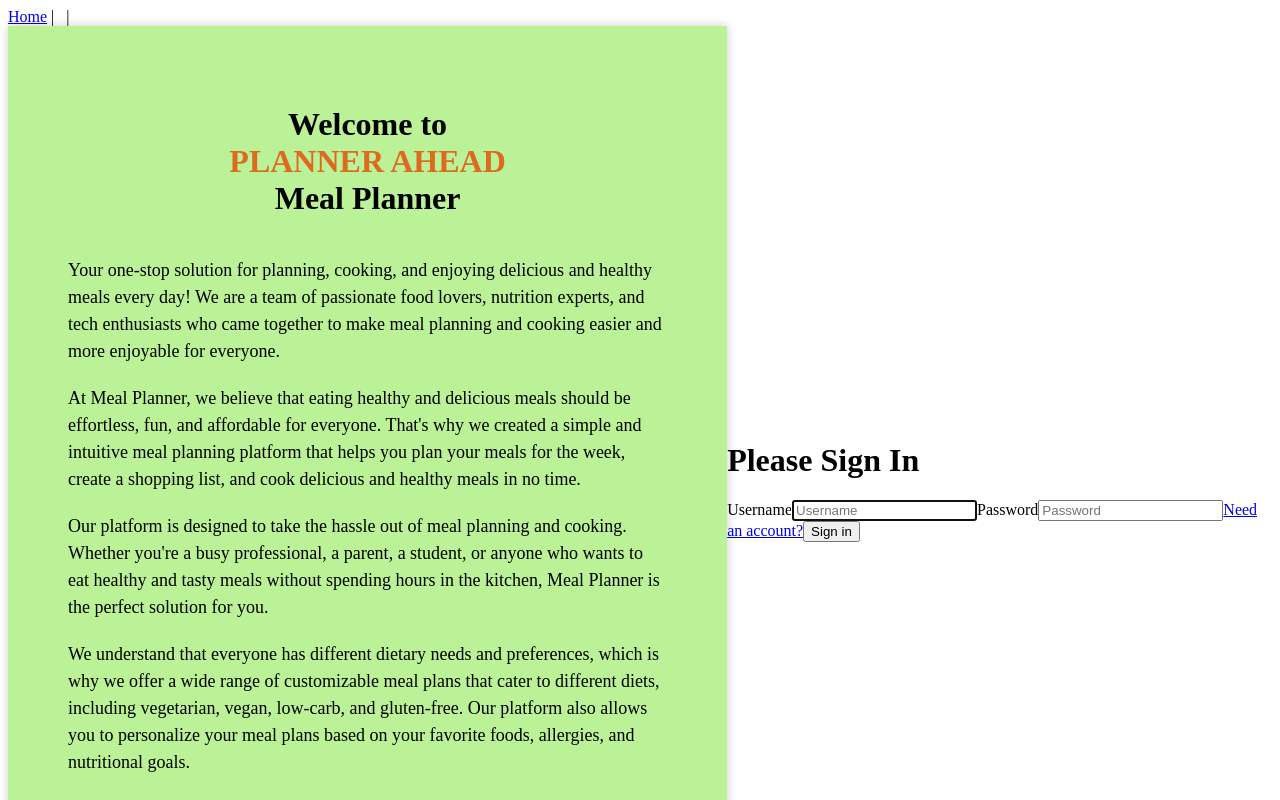
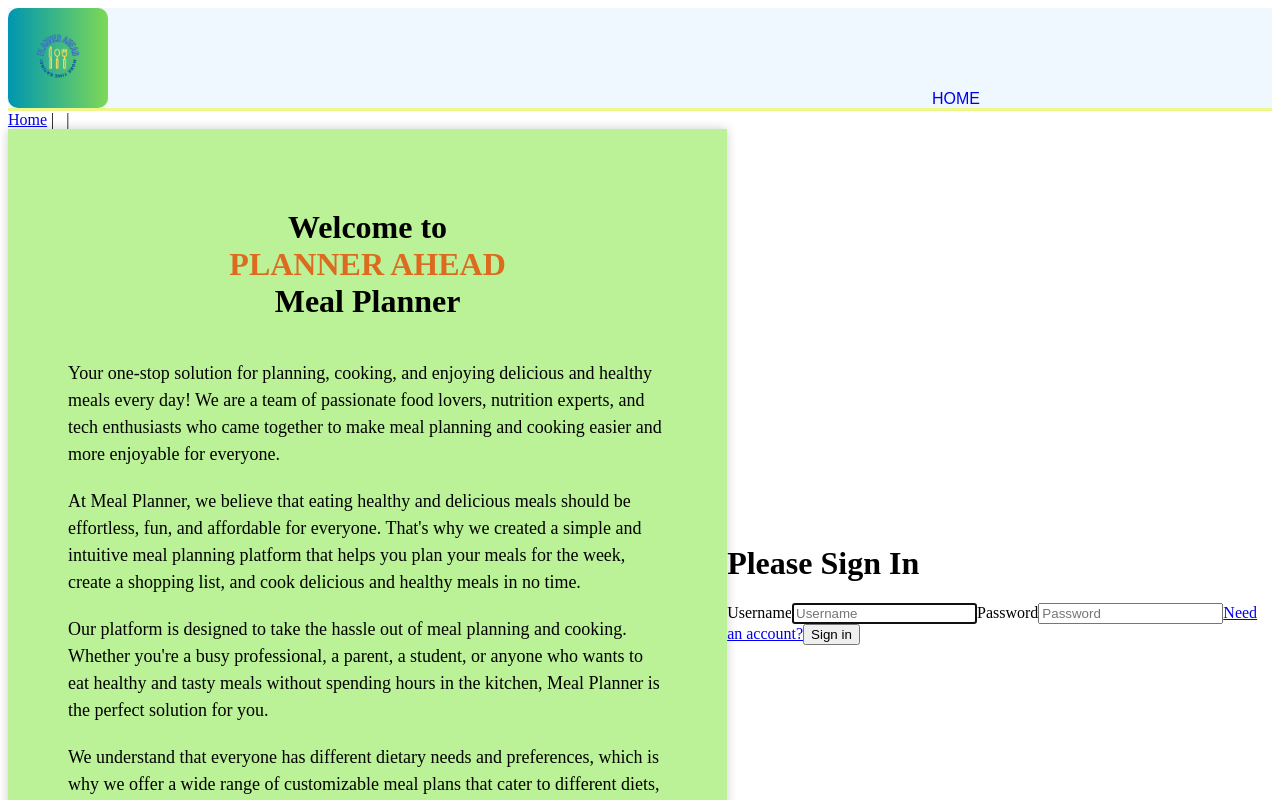
Before and after one commit to iancraine/PlannerAheadFinal, a Vue app in the folder vue/: page /login in a window 1280 px wide. Shown: the top 800 px of the page. Built offline with nearby package versions, Linux system fonts and the light colour scheme.

Commit message:
navbar in progress

```diff
--- a/vue/src/App.vue
+++ b/vue/src/App.vue
@@ -1,5 +1,6 @@
 <template>
   <div id="app">
+    <nav-bar></nav-bar>
     <div id="nav">
       <router-link v-bind:to="{ name: 'home' }">Home</router-link>&nbsp;|&nbsp;
       <router-link v-bind:to="{ name: 'logout' }" v-if="$store.state.token != ''">Logout</router-link>&nbsp;|&nbsp;
@@ -12,10 +13,12 @@
 
 <script>
 import Footer from './components/Footer.vue'
+import NavBar from './components/NavBar.vue'
 
 export default {
   components: {
-    Footer
+    Footer,
+    NavBar
    },
 };
 </script>
--- /dev/null
+++ b/vue/src/components/NavBar.vue
@@ -0,0 +1,53 @@
+<template>
+  <div id="headerNav">
+      <img class="logo" src="../assets/Logo.png" alt="Planner ahead logo" width="100" height="100"/>
+
+      <div id="myRecipes"> <router-link v-bind:to="{ name: 'recipes', params: {userId: this.$store.state.user.id} }" v-if="$store.state.token != ''">My Recipes</router-link> </div>
+        <div id="home"> <router-link v-bind:to="{ name: 'home' }">Home</router-link></div>
+        <div id="logout"><router-link v-bind:to="{ name: 'logout' }" v-if="$store.state.token != ''">Logout</router-link></div>
+  </div>
+</template>
+
+<script>
+export default {
+
+}
+</script>
+
+<style scoped>
+    .logo{
+        border-radius: 10%;
+    }
+
+    div#headerNav {
+        display: flex;
+        align-items: flex-end;
+       margin: 0 auto;
+       border-bottom: 3px solid rgb(237, 248, 137);
+       background-color:aliceblue;
+    }
+
+    a {
+        text-decoration: none;
+        text-transform: uppercase;
+        font-size: 1.2em;
+        font-size: 100%;
+        font-family: Arial, Helvetica, sans-serif;
+
+    }
+
+    #home {
+        position: absolute;
+        right: 300px;
+    }
+
+    #myRecipes{
+        position: absolute;
+        right: 150px;
+    }
+
+    #logout{
+        position: absolute;
+        right: 50px;
+    }
+</style>
--- a/vue/src/views/MyRecipes.vue
+++ b/vue/src/views/MyRecipes.vue
@@ -1,10 +1,6 @@
 <template>
 <div>
     <recipe-list />
-<<<<<<< HEAD
-=======
-
->>>>>>> 8569fa89e588180b7933c658e586bae4a7e43263
 </div>
 </template>
 
```
Also changed, not shown: vue/src/assets/Logo.png (added).
